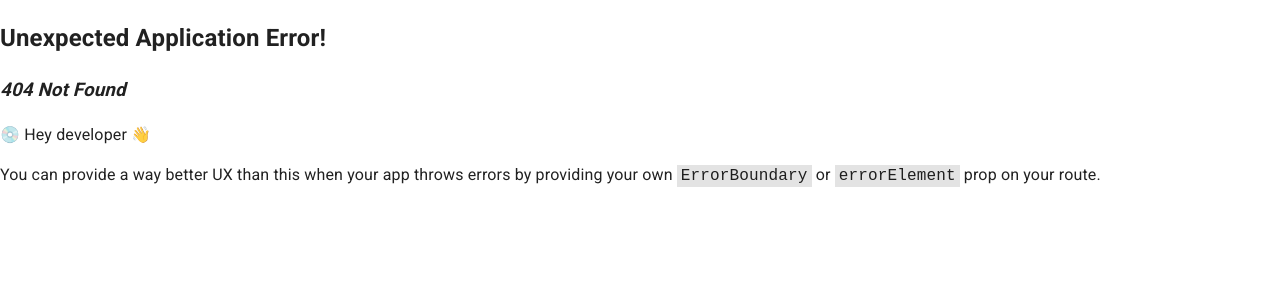
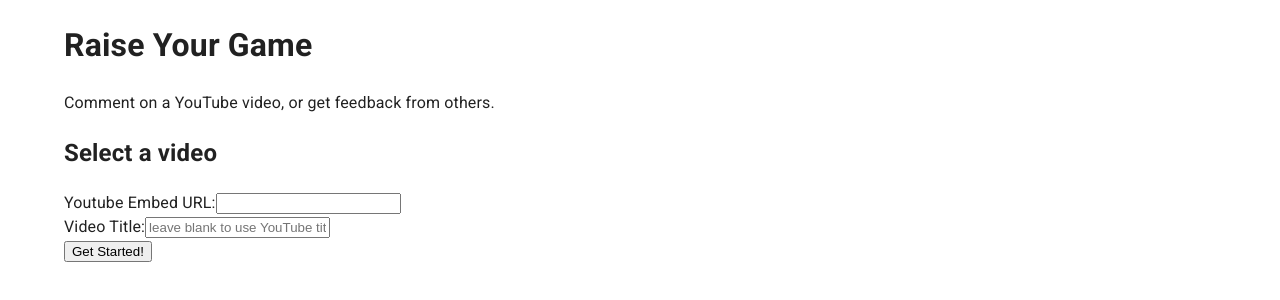
Before and after one commit to amacdougall/raiseyourgame, a React (Vite) app in the folder frontend/: page /video in a window 1280 px wide. Before the commit this address had no page. Shown: the top 300 px of the page. Built offline with nearby package versions, Linux system fonts and the light colour scheme; a web font is replaced by a local one.

Commit message:
Implement video add, comment view, comment add.

```diff
--- a/frontend/package.json
+++ b/frontend/package.json
@@ -9,11 +9,13 @@
     "preview": "vite preview"
   },
   "dependencies": {
+    "@apollo/client": "^3.7.11",
     "@emotion/react": "^11.10.6",
     "@emotion/styled": "^11.10.6",
     "@fontsource/roboto": "^4.5.8",
     "@mui/icons-material": "^5.11.16",
     "@mui/material": "^5.11.16",
+    "graphql": "^16.6.0",
     "react": "^18.2.0",
     "react-dom": "^18.2.0",
     "react-router-dom": "^6.10.0"
--- a/frontend/src/App.tsx
+++ b/frontend/src/App.tsx
@@ -1,8 +1,11 @@
 import React from 'react';
-import { createBrowserRouter, RouterProvider } from 'react-router-dom';
+import Container from '@mui/material/Container';
+import { createBrowserRouter, RouterProvider, redirect } from 'react-router-dom';
 
 import Home from './Home';
 import Video from './Video';
+import VideoService from './services/VideoService';
+
 
 const router = createBrowserRouter([
   {
@@ -10,14 +13,59 @@ const router = createBrowserRouter([
     element: <Home />,
   },
   {
+    path: '/video',
+    element: <Home />,
+    action: async ({ request }) => {
+      const formData = await request.formData();
+      const videoUrl = formData.get('videoUrl');
+      const videoTitle = formData.get('videoTitle');
+
+      const { data } = await VideoService.createVideo({
+        url: videoUrl,
+        title: videoTitle
+      });
+
+      return redirect(`/video/${data.createVideo.id}`);
+    }
+  },
+  {
     path: '/video/:videoId',
     element: <Video />,
+    loader: async ({ params }) => {
+      const { data } = await VideoService.getVideo(params.videoId);
+      return { video: data.video };
+    }
   },
+  {
+    path: '/video/:videoId/comment',
+    element: <Video />,
+    action: async ({ params, request }) => {
+      const formData = await request.formData();
+      const commentTimecode = parseFloat(formData.get('commentTimecode'));
+      const commentContent = formData.get('commentContent');
+
+      const { data } = await VideoService.addComment(
+        params.videoId,
+        {
+          timecode: commentTimecode,
+          content: commentContent
+        }
+      );
+
+      // don't actually go to this POST url
+      return redirect(`/video/${params.videoId}`);
+    }
+  }
 ]);
 
 function App() {
   return (
-    <RouterProvider router={router} />
+    <Container sx={{
+      margin: 'auto',
+      width: '100%'
+    }}>
+      <RouterProvider router={router} />
+    </Container>
   );
 }
 
--- /dev/null
+++ b/frontend/src/CommentView.tsx
@@ -0,0 +1,14 @@
+import React from 'react';
+// import { Comment } from './types';
+
+const CommentView = ({comment}) => {
+  return (
+    <div>
+      <p>{comment.content}</p>
+      <p>at {comment.createdAt}</p>
+    </div>
+  );
+  // TODO: edit button for creator; delete button for creator/admins
+}
+
+export default CommentView;
--- a/frontend/src/Home.tsx
+++ b/frontend/src/Home.tsx
@@ -1,16 +1,43 @@
 import React from 'react';
 import Container from '@mui/material/Container';
-import { Link } from 'react-router-dom';
+import { Form } from 'react-router-dom';
+import VideoService from './services/VideoService';
 
 const Home = () => {
+  const [videoUrl, setVideoUrl] = React.useState('');
+  const [videoTitle, setVideoTitle] = React.useState('');
+
   return (
-    <Container sx={{
-      margin: 'auto',
-      width: '100%'
-    }}>
-      <h1>Home page</h1>
-      <Link to={'/video/1'}>Link to video page</Link>
-    </Container>
+    <div>
+      <h1>Raise Your Game</h1>
+      <p>Comment on a YouTube video, or get feedback from others.</p>
+      <h2>Select a video</h2>
+      { /* TODO: layout/style with Material UI */ }
+      <Form name="createVideo" action="/video" method="post">
+        <div>
+          <label>Youtube Embed URL:
+            <input
+              type="text"
+              name="videoUrl"
+              id="videoUrl"
+              onChange={e => setVideoUrl(e.target.value)}
+            />
+          </label>
+        </div>
+        <div>
+          <label>Video Title:
+            <input
+              type="text"
+              name="videoTitle"
+              id="videoTitle"
+              placeholder="leave blank to use YouTube title"
+              onChange={e => setVideoTitle(e.target.value)}
+            />
+          </label>
+        </div>
+        <button type="submit">Get Started!</button>
+      </Form>
+    </div>
   );
 };
 
--- a/frontend/src/Video.tsx
+++ b/frontend/src/Video.tsx
@@ -1,16 +1,36 @@
 import React from 'react';
-import Container from '@mui/material/Container';
-import { Link } from 'react-router-dom';
+import { Form, useLoaderData } from 'react-router-dom';
+import CommentView from './CommentView';
 
 const Video = () => {
+  const { video } = useLoaderData();
+
+  console.log("first comment: %o", video.comments[0]);
+
+  const comments = video.comments.map((comment) => {
+    return <CommentView key={comment.id} comment={comment} />;
+  });
+
   return (
-    <Container sx={{
-      margin: 'auto',
-      width: '100%'
-    }}>
-      <h1>Video page</h1>
-      <Link to={'/'}>Link to home page</Link>
-    </Container>
+    <div>
+      <h1>Title: {video.title}</h1>
+      <p>URL: {video.url}</p>
+      <h2>Comments</h2>
+      <div>{comments}</div>
+      <h2>Add a comment</h2>
+      <Form name="createComment" action={`/video/${video.id}/comment`} method="post">
+        <div>
+        <label>Timecode:
+          <input type="text" name="commentTimecode" id="commentTimecode" />
+        </label>
+        </div>
+        <div>
+          <label htmlFor="commentContent">Comment:</label>
+          <textarea name="commentContent" id="commentContent"></textarea>
+        </div>
+        <button type="submit">Post</button>
+      </Form>
+    </div>
   );
 };
 
--- /dev/null
+++ b/frontend/src/graphql/mutations.ts
@@ -0,0 +1,45 @@
+import { gql } from '@apollo/client';
+
+export const CREATE_VIDEO = gql`
+  mutation Mutation($input: VideoInput!) {
+    createVideo(input: $input) {
+      id
+      title
+      url
+      comments {
+        id
+        timecode
+        content
+        replies {
+          id
+          content
+          createdAt
+        }
+        createdAt
+      }
+      createdAt
+    }
+  }
+`;
+
+export const ADD_COMMENT = gql`
+  mutation Mutation($videoId: ID!, $input: CommentInput!) {
+    addComment(videoId: $videoId, input: $input) {
+      id
+      title
+      url
+      comments {
+        id
+        timecode
+        content
+        replies {
+          id
+          content
+          createdAt
+        }
+        createdAt
+      }
+      createdAt
+    }
+  }
+`;
--- /dev/null
+++ b/frontend/src/graphql/queries.ts
@@ -0,0 +1,22 @@
+import { gql } from '@apollo/client';
+
+export const GET_VIDEO = gql`
+  query Query($videoId: ID!) {
+    video(id: $videoId) {
+      id
+      title
+      url
+      comments {
+        id
+        timecode
+        content
+        replies {
+          id
+          content
+          createdAt
+        }
+        createdAt
+      }
+    }
+  }
+`;
--- /dev/null
+++ b/frontend/src/services/VideoService.ts
@@ -0,0 +1,45 @@
+import { ApolloClient, InMemoryCache } from '@apollo/client';
+import { GET_VIDEO } from '../graphql/queries';
+import { CREATE_VIDEO, ADD_COMMENT } from '../graphql/mutations';
+import { VideoInput } from '../types';
+
+const client = new ApolloClient({
+  uri: 'http://localhost:4000/graphql', // TODO: switch based on docker/local?
+  cache: new InMemoryCache(),
+});
+
+export default class VideoService {
+  static async getVideo(videoId: string) {
+    const response = await client.query({
+      query: GET_VIDEO,
+      variables: {
+        videoId,
+      },
+    });
+
+    return response;
+  }
+
+  static async createVideo(videoInput: VideoInput) {
+    const response = await client.mutate({
+      mutation: CREATE_VIDEO,
+      variables: {
+        input: videoInput,
+      }
+    });
+
+    return response;
+  }
+
+  static async addComment(videoId: string, commentInput: CommentInput) {
+    const response = await client.mutate({
+      mutation: ADD_COMMENT,
+      variables: {
+        videoId,
+        input: commentInput,
+      }
+    });
+
+    return response;
+  }
+}
--- /dev/null
+++ b/frontend/src/types.ts
@@ -0,0 +1,26 @@
+export type Video {
+  id: ID!
+  title: String!
+  url: String!
+  comments: [Comment!]
+  createdAt: String!
+}
+
+export interface VideoInput {
+  title: string;
+  url: string;
+}
+
+export type Comment {
+  id: ID!
+  timecode: Float!
+  content: String!
+  replies: [Reply!]
+  createdAt: String!
+}
+
+export type Reply {
+  id: ID!
+  content: String!
+  createdAt: String!
+}
```
Also changed, not shown: 2 other files (tests, documents, lock files or other folders).
